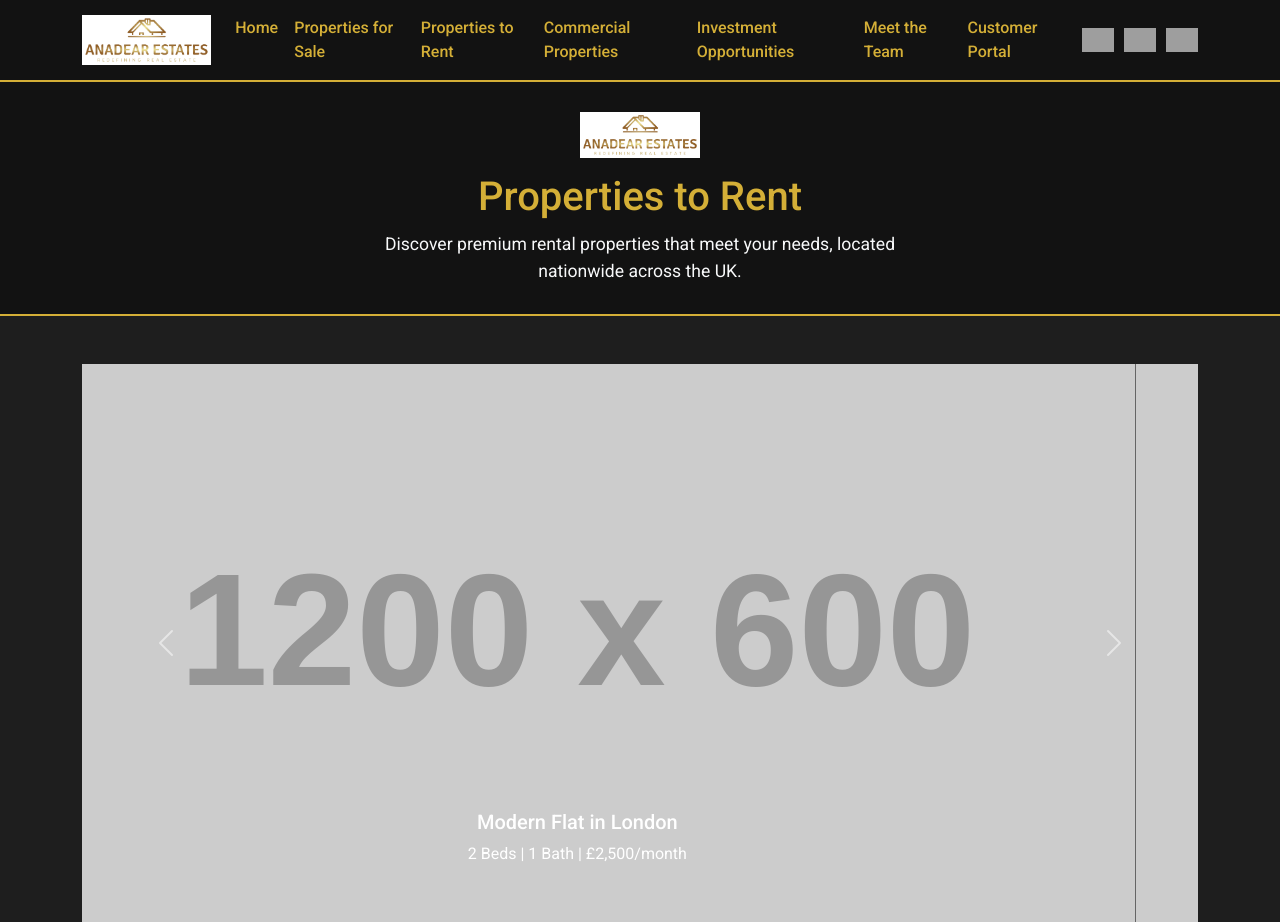
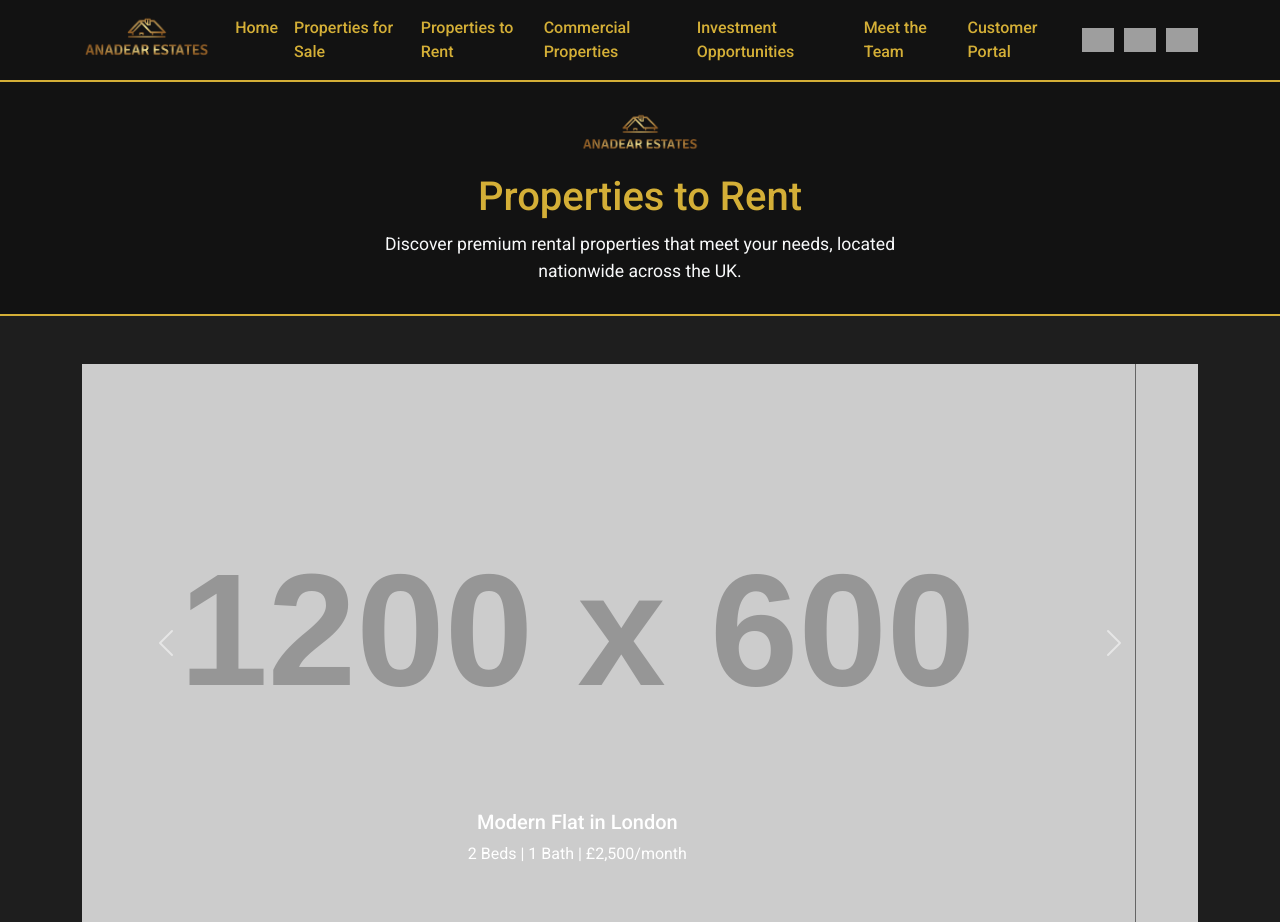
Before and after one commit to anadear/anadear, a plain HTML site: page rent.html in a window 1280 px wide. Shown: the top 922 px of the page. Drawn offline with nearby package versions, Linux system fonts and the light colour scheme; grey boxes are pictures that could not be loaded; placeholder pictures from the web are drawn by us.

Commit message:
Update rent.html

```diff
--- a/rent.html
+++ b/rent.html
@@ -114,7 +114,7 @@
   <nav class="navbar navbar-expand-lg">
     <div class="container">
       <a class="navbar-brand" href="#">
-        <img src="Anadear Logo.jpg" alt="Anadear Estates Logo">
+        <img src="Anadear Logo.png" alt="Anadear Estates Logo">
       </a>
       <button class="navbar-toggler" type="button" data-bs-toggle="collapse" data-bs-target="#navbarNav"
         aria-controls="navbarNav" aria-expanded="false" aria-label="Toggle navigation">
@@ -141,7 +141,7 @@
 
   <!-- Header Section -->
   <section class="header-section">
-    <img src="Anadear Logo.jpg" alt="Anadear Estates Logo">
+    <img src="Anadear Logo.png" alt="Anadear Estates Logo">
     <h1>Properties to Rent</h1>
     <p>
       Discover premium rental properties that meet your needs, located nationwide across the UK.
```
